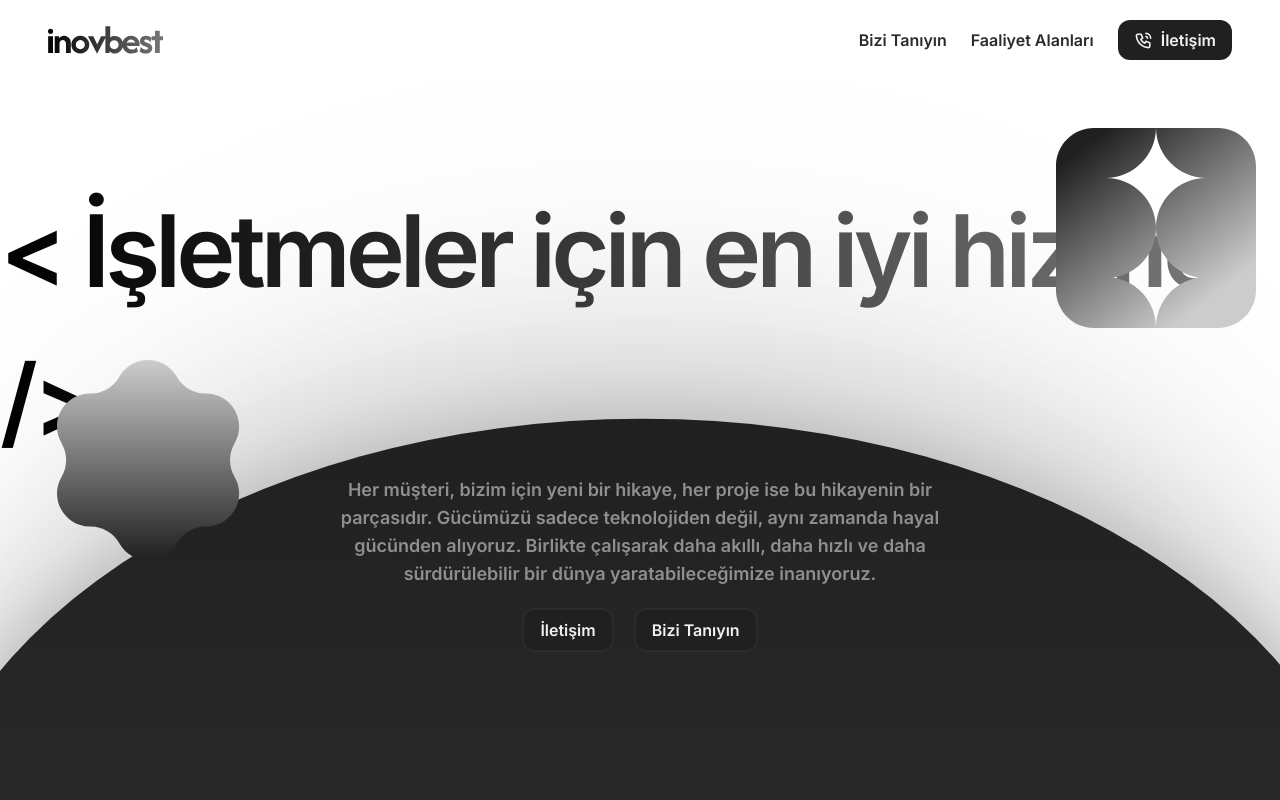
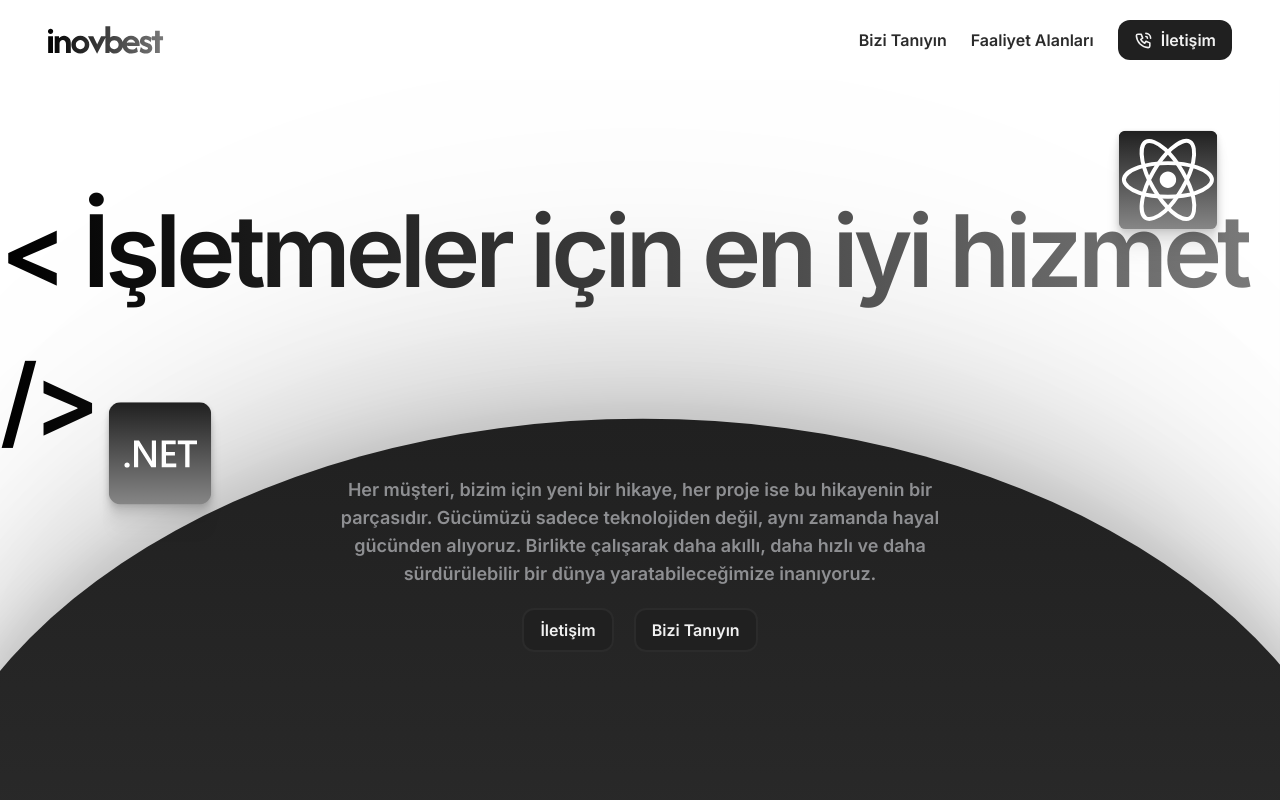
Before and after one commit to ozmberkan/Inovbest, a React (Vite) app: page / in a window 1280 px wide. Shown: the top 800 px of the page. Built offline with nearby package versions, Linux system fonts and the light colour scheme.

Commit message:
new image added & size changed

```diff
--- a/src/components/Hero/Hero.jsx
+++ b/src/components/Hero/Hero.jsx
@@ -15,19 +15,19 @@ const Hero = () => {
           drag
           dragConstraints={constraintsRef}
           src={homeShape}
-          initial={{ opacity: 0, x: -100 }}
-          animate={{ opacity: 1, x: 0 }}
+          initial={{ opacity: 0, x: -100, rotate: 45 }}
+          animate={{ opacity: 1, x: 0, rotate: 0 }}
           transition={{ duration: 1 }}
-          className="absolute left-12 bottom-80 cursor-grab"
+          className="absolute left-24 top-80 cursor-grab max-w-32"
         />
         <motion.img
           drag
           dragConstraints={constraintsRef}
           src={homeShape2}
-          initial={{ opacity: 0, x: 100 }}
-          animate={{ opacity: 1, x: 0 }}
+          initial={{ opacity: 0, x: 100, rotate: 45 }}
+          animate={{ opacity: 1, x: 0, rotate: 0 }}
           transition={{ duration: 1 }}
-          className="absolute right-6 top-12 cursor-grab"
+          className="absolute right-12 top-12 cursor-grab max-w-32"
         />
       </div>
       <motion.div
```
Also changed, not shown: src/assets/homeshape.svg, src/assets/homeshape2.svg.
